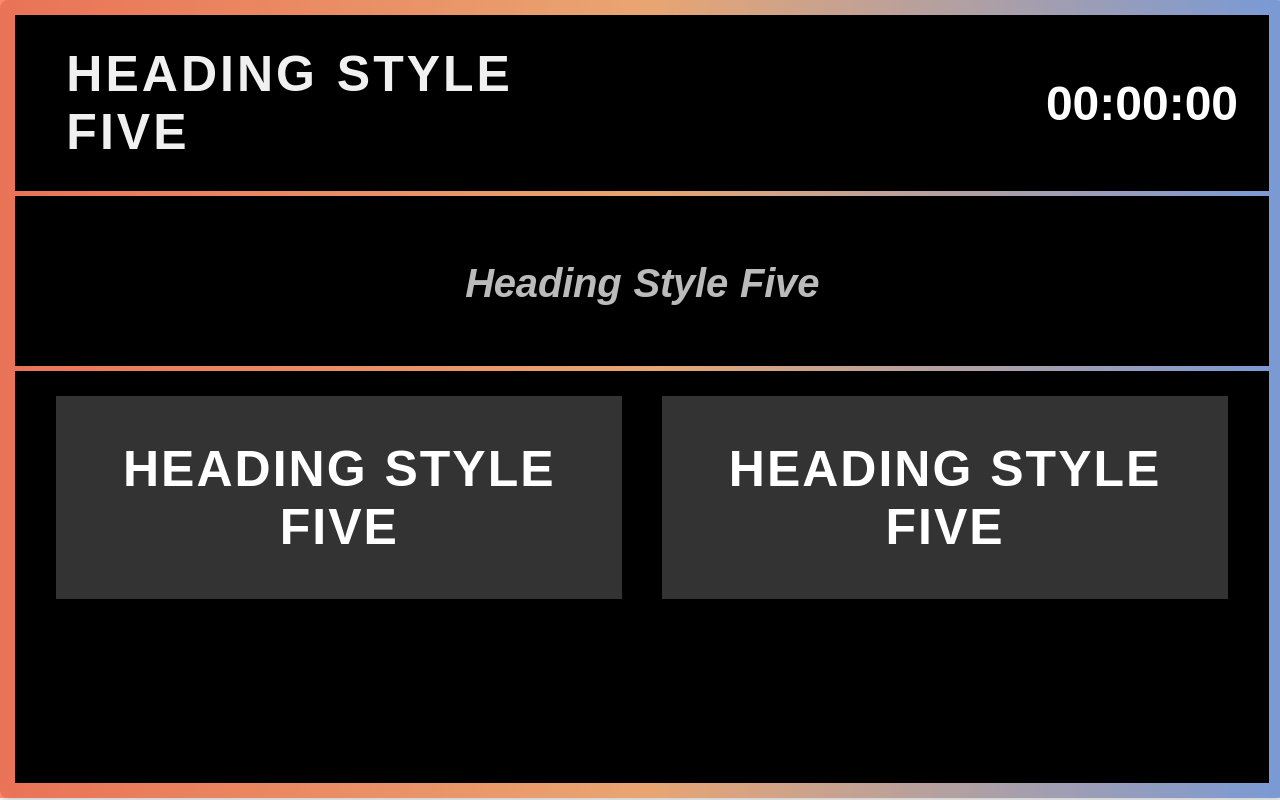
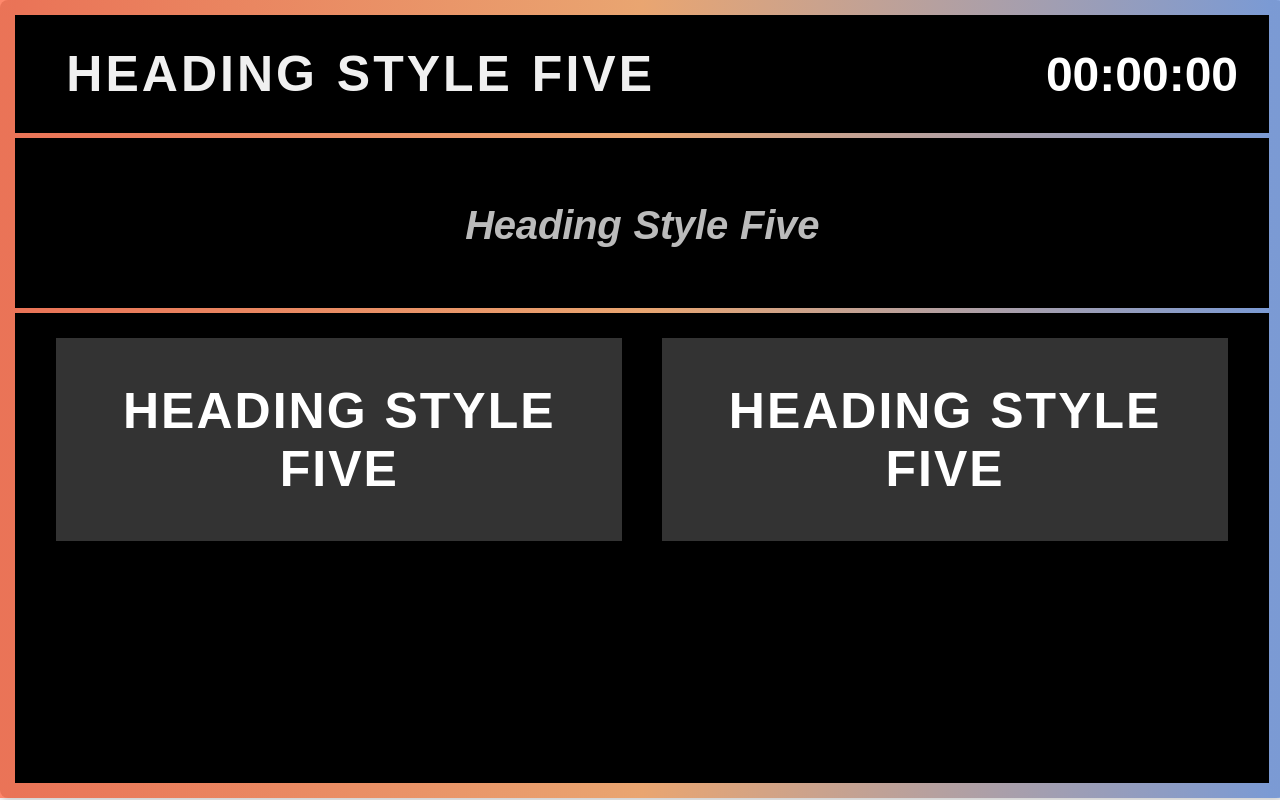
Before and after one commit to djpibo/onlyonefair_main, a Flask app: page / in a window 1280 px wide. Run offline with Flask 3, Linux system fonts and the light colour scheme; some libraries are stand-ins or nearby versions; some web fonts are replaced.

Commit message:
[fix] v2

```diff
--- a/static/styles.css
+++ b/static/styles.css
@@ -46,7 +46,7 @@ body, html {
 
 /* 타이틀 스타일 */
 .title {
-    flex: 1;
+    flex: 3;
     text-align: left;
     padding: 20px; /* 내부 여백을 설정 */
     margin: 0; /* 외부 여백 제거 */
```
